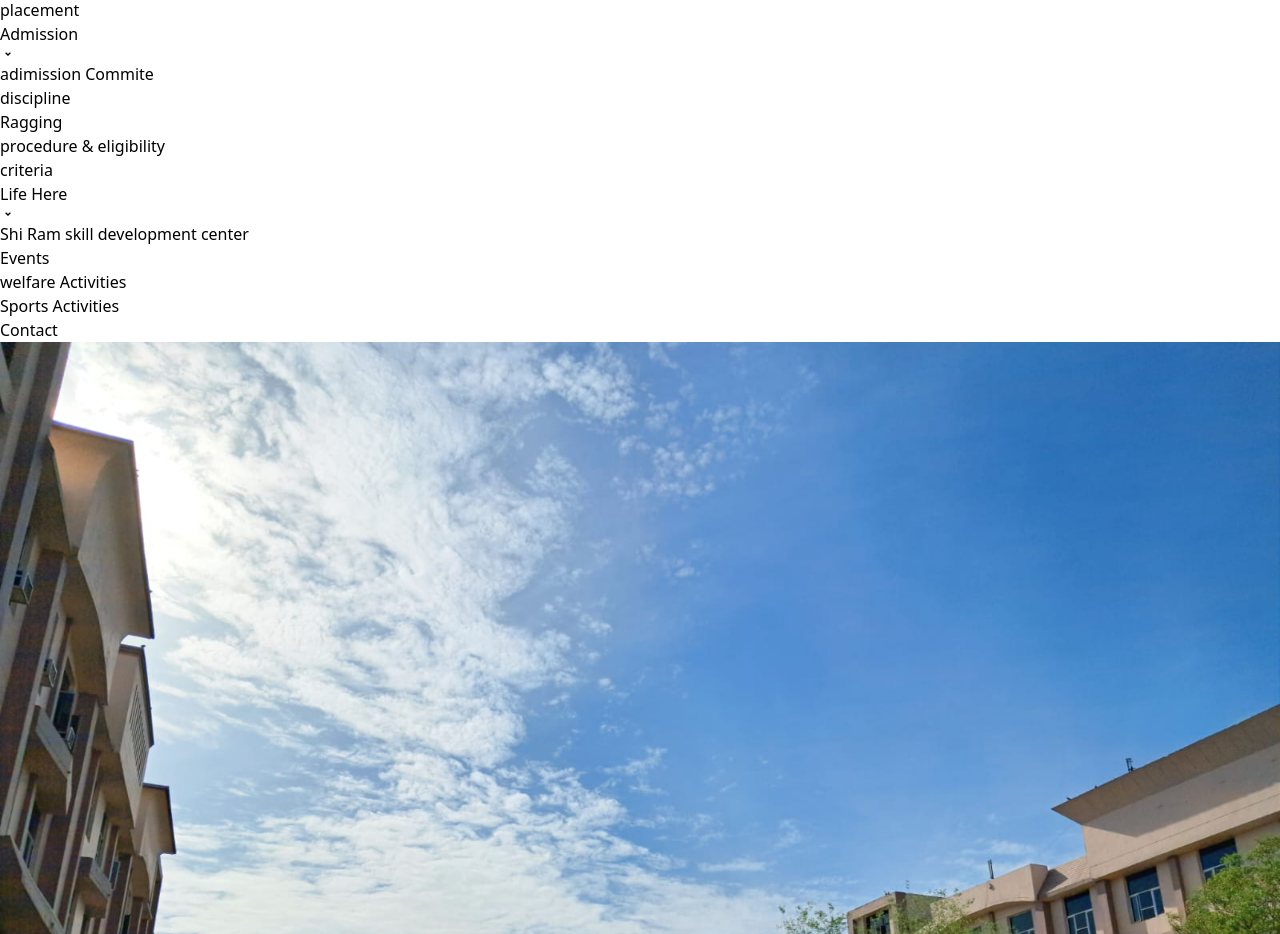
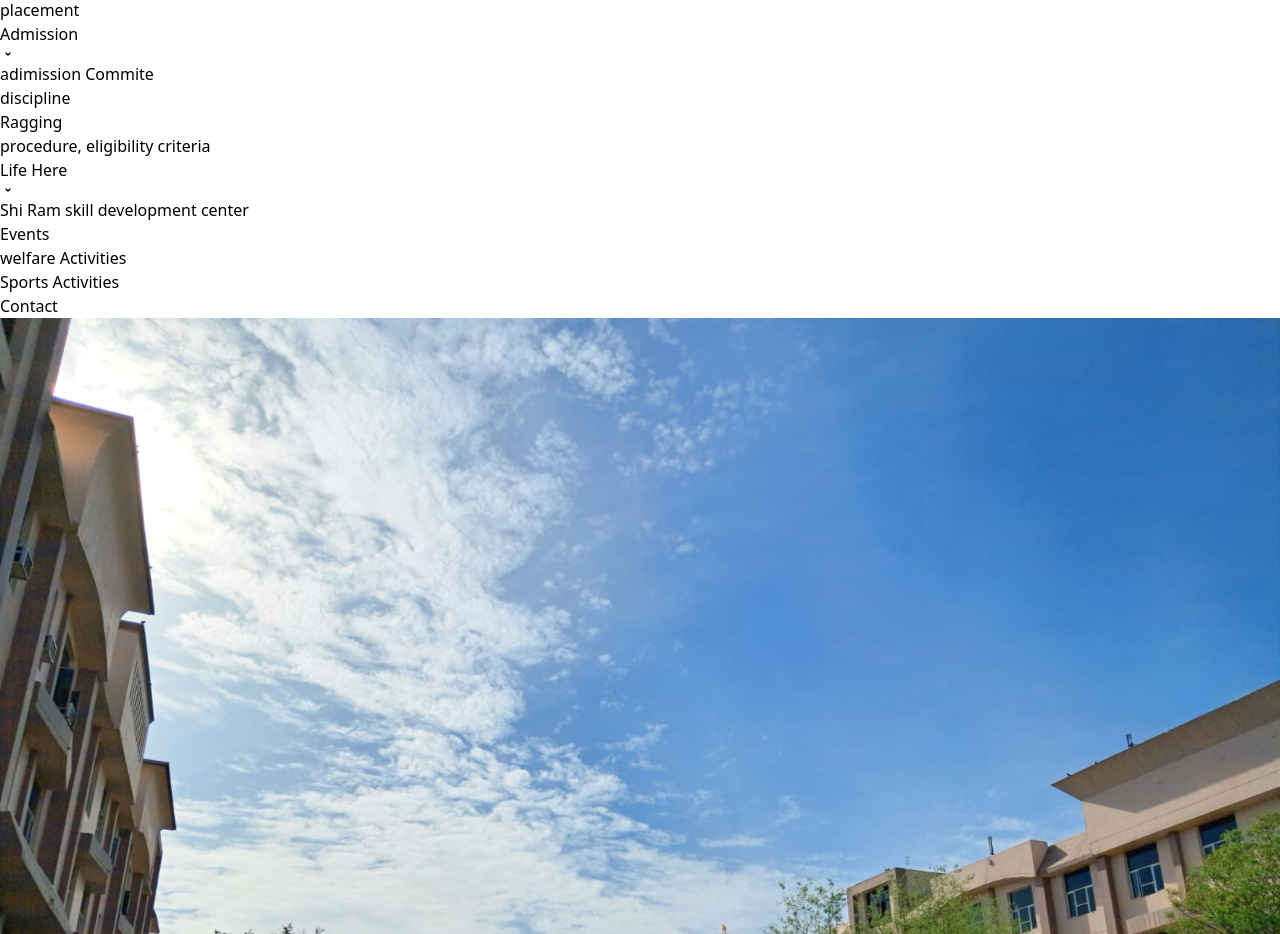
Before and after one commit to RohitTheCoderr/S_R_C_E_M, a React (Vite) app: page / in a window 1280 px wide. Shown: the part 1620-2554 px from the top of the page. Built offline with nearby package versions, Linux system fonts and the light colour scheme.

Commit message:
all pages updated

```diff
--- a/src/layouts/navbar/Navbar.jsx
+++ b/src/layouts/navbar/Navbar.jsx
@@ -235,11 +235,9 @@ const Navbar = () => {
                         <Link to={'/Ragging'}><li className="px-1 sm:px-2 lg:px-4 py-1 lg:py-2 hover:bg-[#37b7c3] hover:text-[#ebf4f6]">Ragging</li></Link>
 
                         <Link to={"/Procedure"}><li className="px-1 sm:px-2 lg:px-4 py-1 lg:py-2 hover:bg-[#37b7c3] hover:text-[#ebf4f6] ">
-                            procedure & eligibility
+                            procedure, eligibility criteria
                         </li></Link>
-                        <li className="px-1 sm:px-2 lg:px-4 py-1 lg:py-2 hover:bg-[#37b7c3] hover:text-[#ebf4f6] ">
-                            criteria
-                        </li>
+
                     </ul>
                 </li >
                 {/* Life Here */}
```
